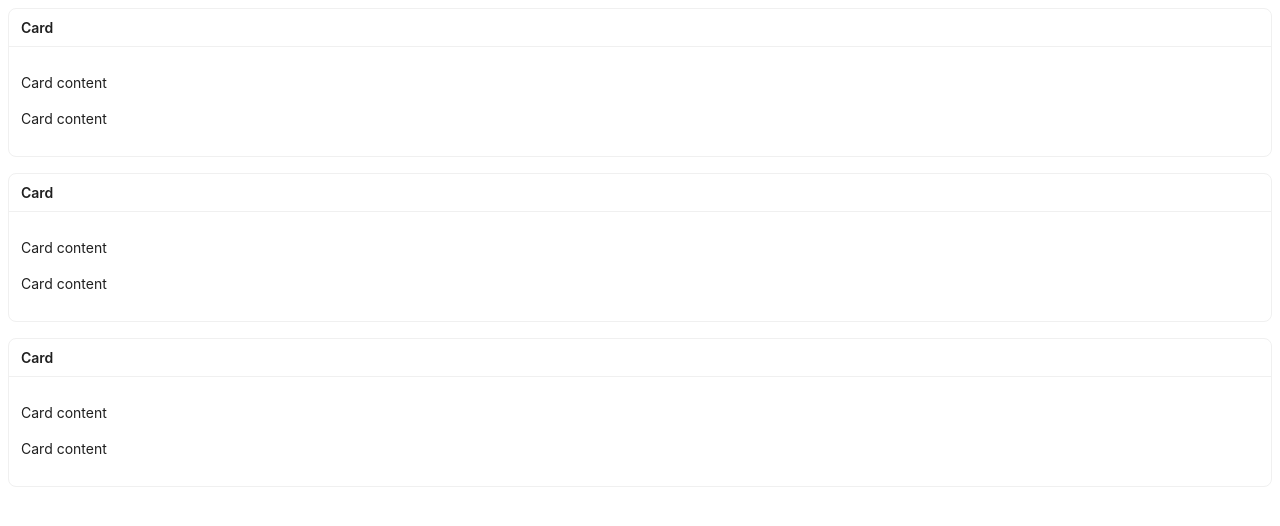
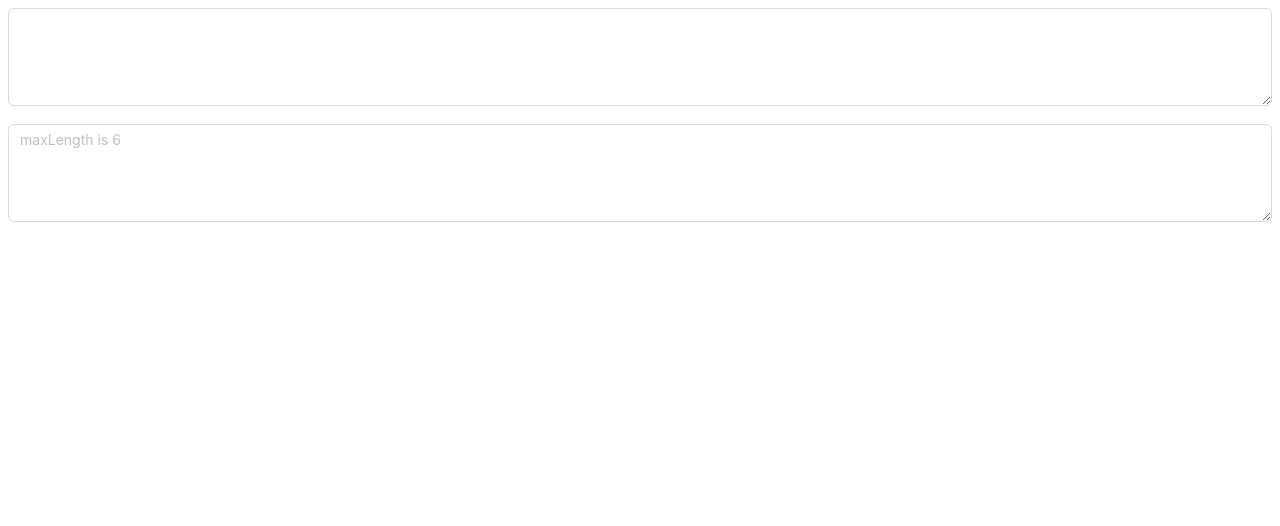
Before and after one commit to KhairiYusoff/Ant-Design, a React (Create React App) app in the folder antd-learning/: page / in a window 1280 px wide. Shown: the top 526 px of the page. Built offline with nearby package versions, Linux system fonts and the light colour scheme.

Commit message:
update App

```diff
--- a/antd-learning/src/App.js
+++ b/antd-learning/src/App.js
@@ -1,13 +1,13 @@
 import Form1 from "./Data Entry/Form/Form1";
 import Form2 from "./Data Entry/Form/Form2";
-import Input1 from "./Data Entry/Input/Input1";
+import Input2 from "./Data Entry/Input/Input2";
 import Autocomplete1 from "./Data Entry/Autocomplete/Autocomplete1";
 import Space1 from "./Layout/Space1";
 import Space2 from "./Layout/Space2";
 function App() {
   return (
     <>
-      <Space2 />
+      <Input2 />
     </>
   );
 }
--- a/antd-learning/src/Data Entry/Input/Input2.js
+++ b/antd-learning/src/Data Entry/Input/Input2.js
@@ -1,5 +1,5 @@
-import React from 'react';
-import { Input } from 'antd';
+import React from "react";
+import { Input } from "antd";
 const { TextArea } = Input;
 const Input2 = () => (
   <>
```
